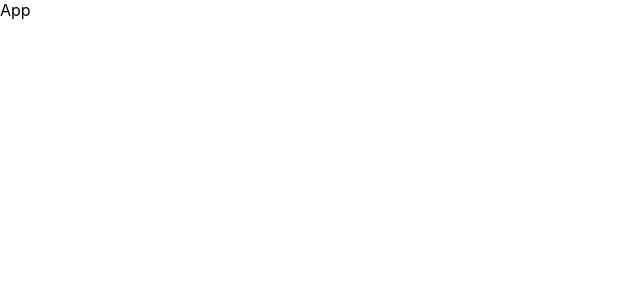
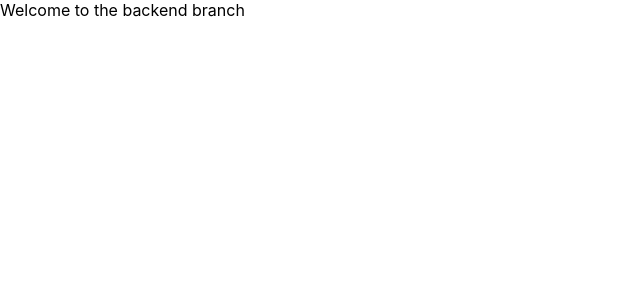
Before and after one commit to miniproject20234/voting_system, a React (Create React App) app in the folder voteing/: page / in a window 1280 px wide. Shown: the top 300 px of the page, without its empty margins (0-640 px from the left). Built offline with nearby package versions, Linux system fonts and the light colour scheme.

Commit message:
created new branch backend

```diff
--- a/voteing/src/App.js
+++ b/voteing/src/App.js
@@ -2,7 +2,7 @@ import React from 'react'
 
 function App() {
   return (
-    <div>App</div>
+    <div>Welcome to the backend branch</div>
   )
 }
 
```
